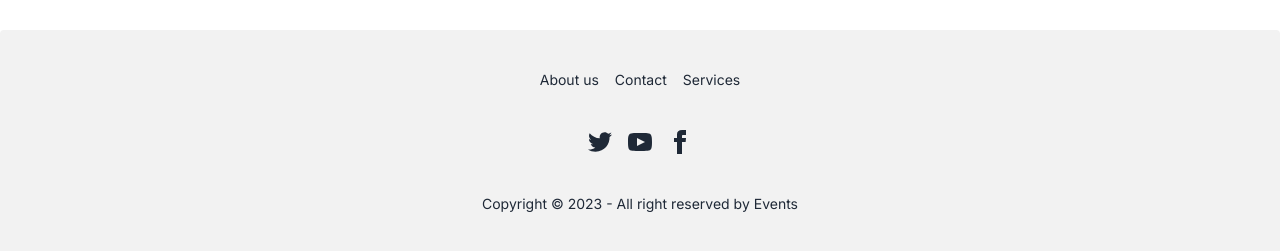
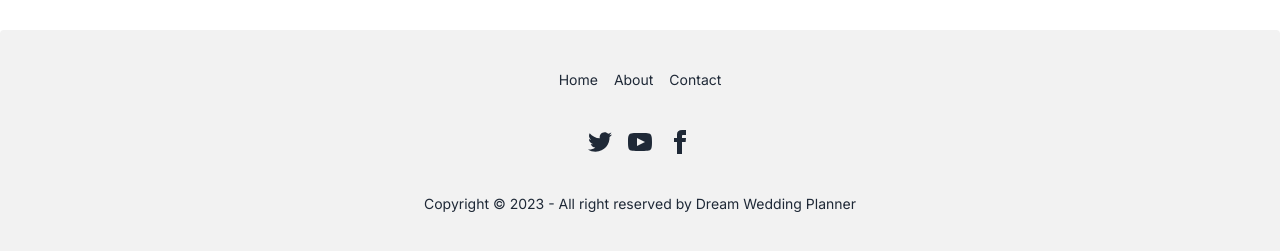
Before and after one commit to mehediy/wedding-event-management, a React (Vite) app: page / in a window 1280 px wide. Shown: the part 2047-2298 px from the top of the page. Built offline with nearby package versions, Linux system fonts and the light colour scheme; no server answers.

Commit message:
updated footer info

```diff
--- a/src/components/Footer/Footer.jsx
+++ b/src/components/Footer/Footer.jsx
@@ -6,14 +6,14 @@ const Footer = () => {
     <>
       <footer className="footer footer-center p-10 bg-base-200 text-base-content rounded">
         <nav className="grid grid-flow-col gap-4">
+          <Link to={"/"} className="link link-hover">
+            Home
+          </Link>
           <Link to={"/about"} className="link link-hover">
-            About us
+            About
           </Link>
           <Link to={"/contact"} className="link link-hover">
             Contact
-          </Link>
-          <Link to={"/"} className="link link-hover">
-            Services
           </Link>
         </nav>
         <nav>
@@ -54,7 +54,7 @@ const Footer = () => {
           </div>
         </nav>
         <aside>
-          <p>Copyright © 2023 - All right reserved by Events</p>
+          <p>Copyright © 2023 - All right reserved by Dream Wedding Planner</p>
         </aside>
       </footer>
     </>
```
